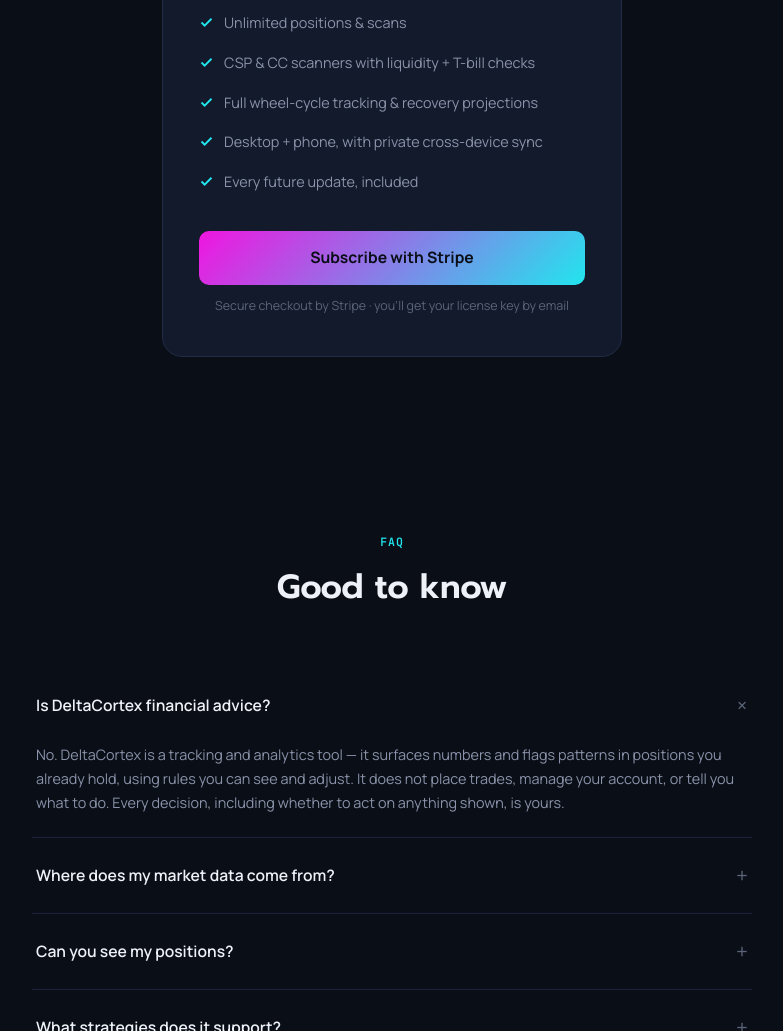
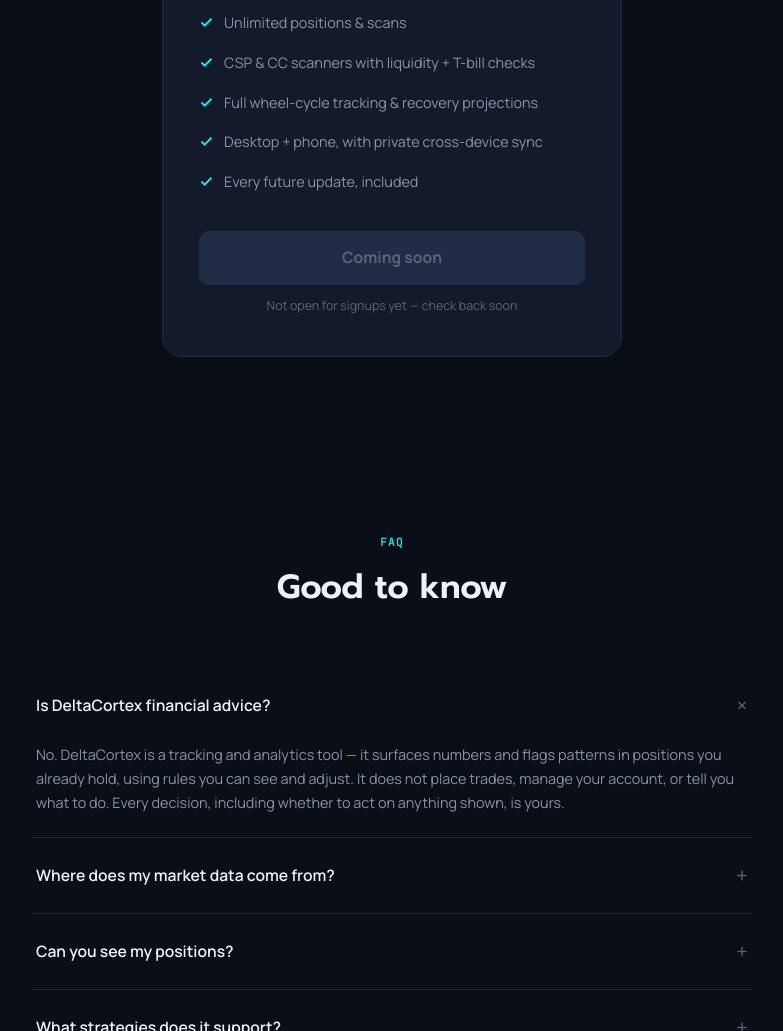
Before and after one commit to DeltaCortex/deltacortex-live, a plain HTML site: page index.html in a window 1280 px wide. Shown: the part 2929-3960 px from the top of the page, without its empty margins (248-1031 px from the left). Drawn offline with Linux system fonts and the light colour scheme.

Commit message:
Add files via upload

```diff
--- a/index.html
+++ b/index.html
@@ -222,6 +222,9 @@
   display: block; width: 100%; text-align: center; padding: 15px; border-radius: 10px;
   background: linear-gradient(135deg, var(--magenta), var(--cyan)); color: #0a0e17;
   font-weight: 700; font-size: 0.98rem; margin-bottom: 12px;
+}
+.btn-checkout.disabled {
+  background: var(--card-border); color: var(--text-faint); cursor: default; pointer-events: none;
 }
 .checkout-sub { text-align: center; font-size: 0.78rem; color: var(--text-faint); }
 
@@ -448,8 +451,8 @@
         → Create link → paste the resulting https://buy.stripe.com/xxxxx URL below.
         No backend required for this step.
       -->
-      <a href="https://buy.stripe.com/REPLACE_WITH_YOUR_PAYMENT_LINK" class="btn-checkout">Subscribe with Stripe</a>
-      <div class="checkout-sub">Secure checkout by Stripe · you'll get your license key by email</div>
+      <a href="#" class="btn-checkout disabled" onclick="return false;" aria-disabled="true">Coming soon</a>
+      <div class="checkout-sub">Not open for signups yet — check back soon</div>
     </div>
   </div>
 </section>
```
